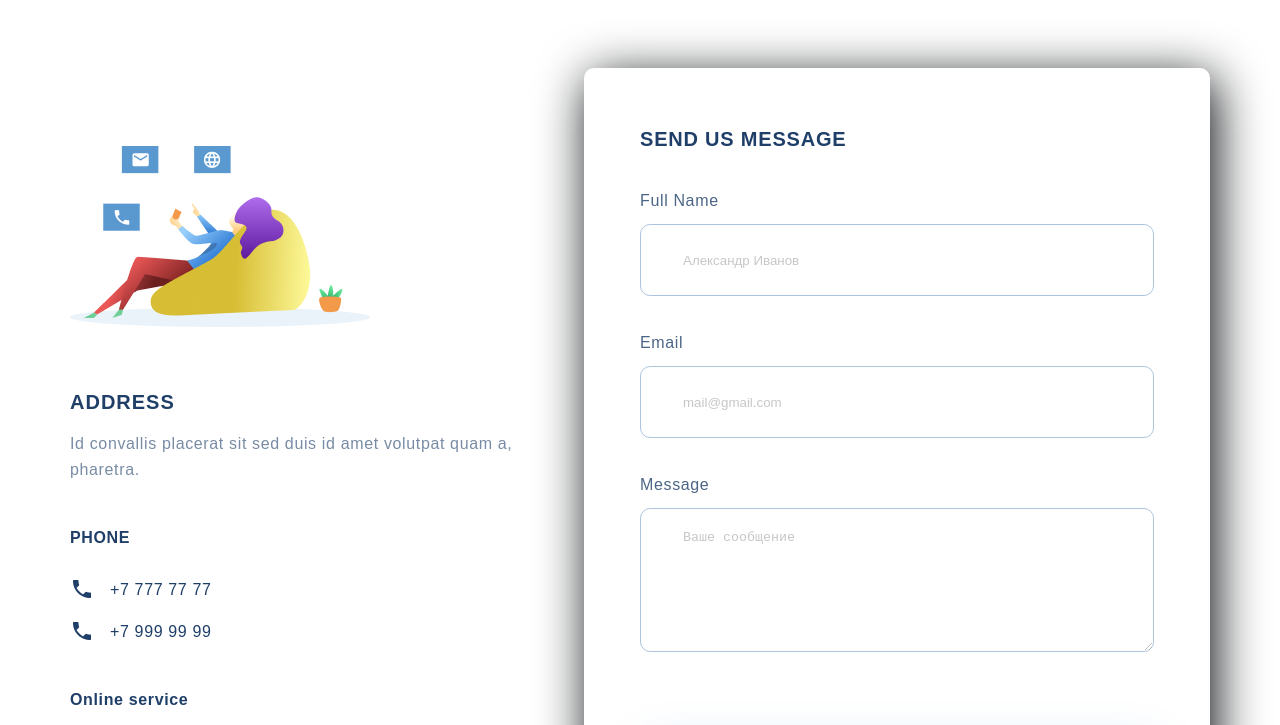
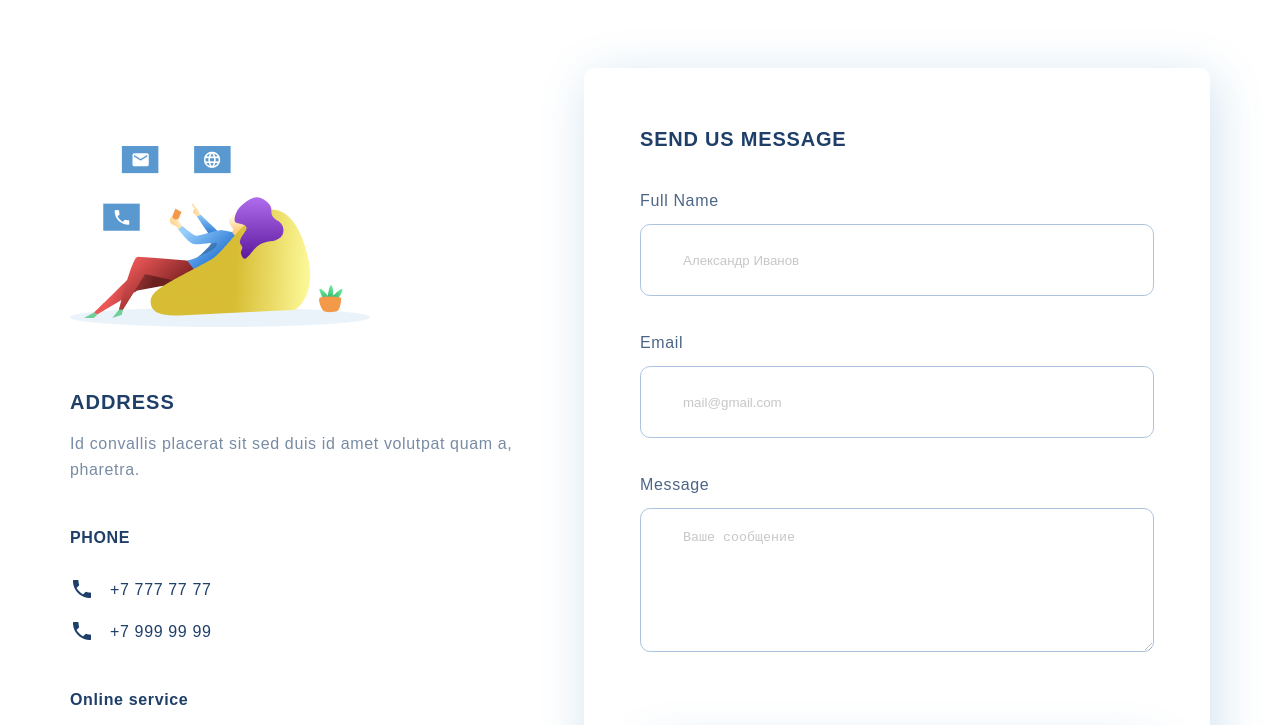
Before and after one commit to yago1905/Project, a plain HTML site: page contact.html in a window 1280 px wide. Shown: the part 413-1138 px from the top of the page. Drawn offline with Linux system fonts and the light colour scheme.

Commit message:
исправил код цвета тени

```diff
--- a/style.scss
+++ b/style.scss
@@ -1,5 +1,3 @@
-$shadow-butom: #5A98D0;
-
 body {
     font-family: sans-serif;
     display: block;
@@ -287,7 +285,7 @@ body {
   .box {
     padding: 56px;
     background: #FFFFFF;
-    box-shadow: 5px 10px 50px $shadow-butom / 20%;
+    box-shadow: 5px 10px 50px rgba(16, 112, 177, 0.2);
     border-radius: 10px;
   }
 
```
Also changed, not shown: style.css, 1 other file.
